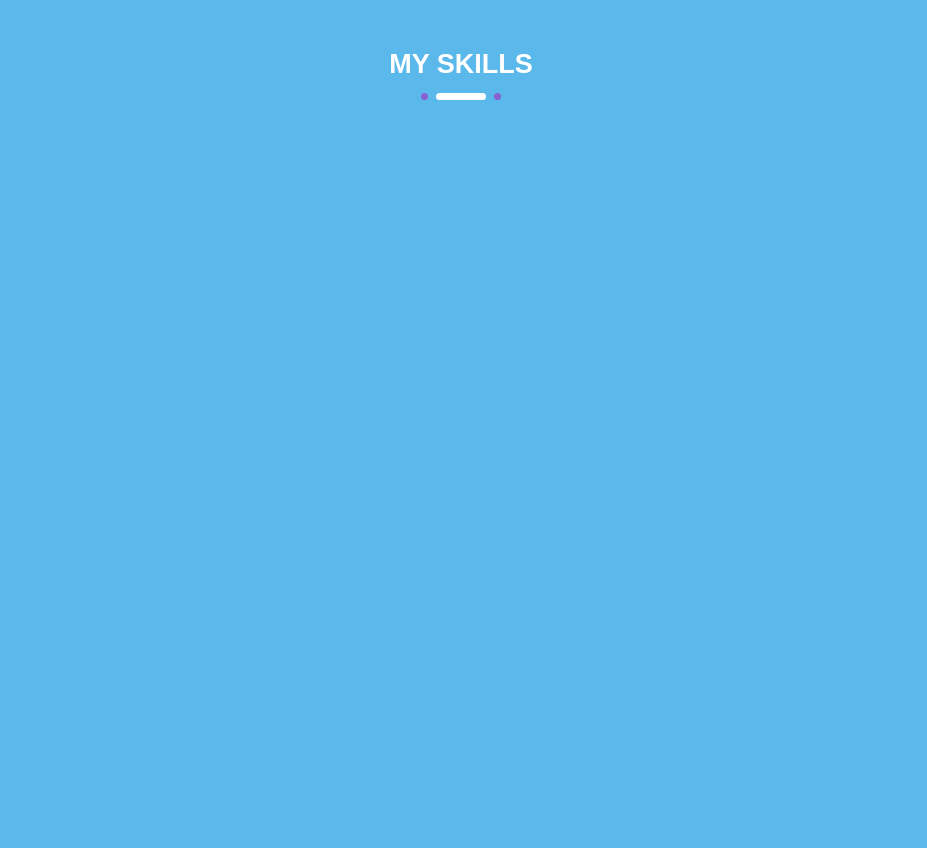
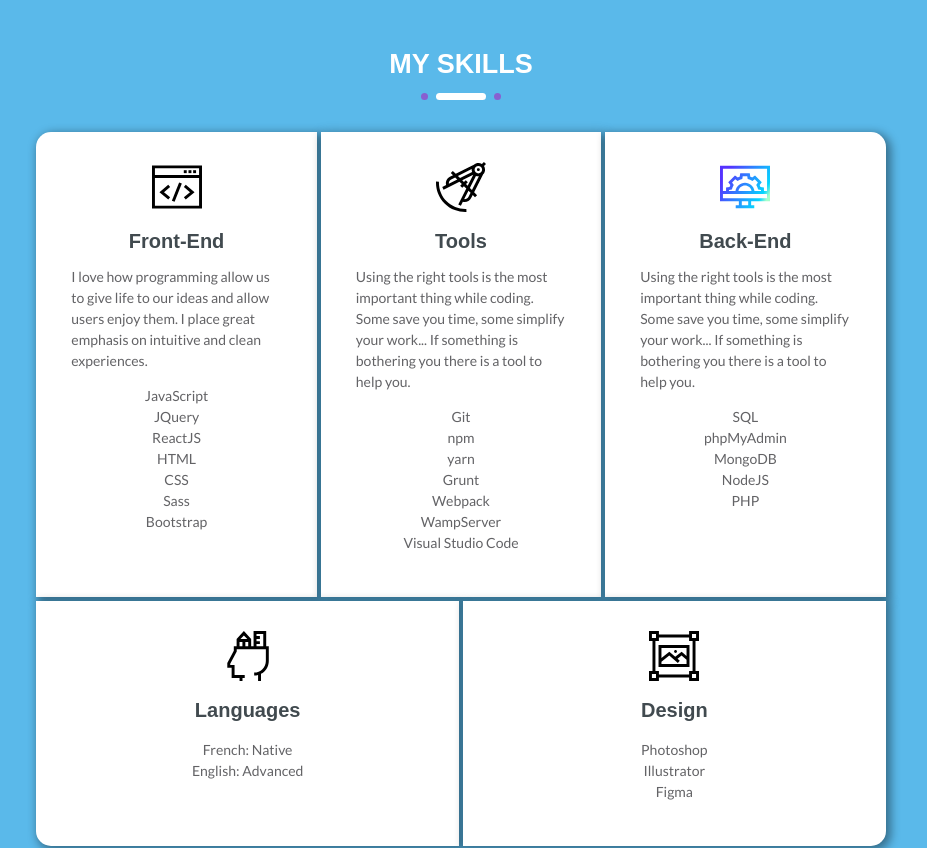
Before and after one commit to ThomasPalamara/React-Resume, a React (Create React App) app: page / in a window 1280 px wide. Shown: the part 1220-2068 px from the top of the page, without its empty margins (179-1106 px from the left). Built offline with nearby package versions, Linux system fonts and the light colour scheme; a web font is replaced by a local one.

Commit message:
Correction skills

```diff
--- a/src/components/Skills.js
+++ b/src/components/Skills.js
@@ -17,9 +17,6 @@
                     <h3 className="section-title">{resume.skills.title}</h3>
                     <div className="divider" />
                     <div className="card-row first">
-                        <svg viewBox="0 0 32 32">
-                            <use href={design}></use>
-                        </svg>
                     {resume.skills.categories.map((category, i) => (
                         <div key={i} className={`card-col ${i < 3 ? 'third' : 'half'}`}>
                             <div className="card">
--- a/src/css/index.css
+++ b/src/css/index.css
@@ -6,9 +6,6 @@
   src: url("../fonts/LeagueSpartan-Bold.otf");
   /* IE9 Compat Modes */ }
 
-body, html{
-  height: auto;
-}
 body {
   margin: 0px;
   padding: 0;
--- a/src/css/scss/base/card.scss
+++ b/src/css/scss/base/card.scss
@@ -34,19 +34,21 @@
         width: 50%;
     }
 
+    &:first-child .card {
+        border-top-left-radius: 15px;
+    }
 
-        &:first-child .card {
-            border-top-left-radius: 15px
-        }
-        &:nth-child(3) .card {
-            border-top-right-radius: 15px
-        }
-        &:nth-child(4) .card {
-            border-bottom-left-radius: 15px
-        }
-        &:last-child .card {
-            border-bottom-right-radius: 15px
-        }
+    &:nth-child(3) .card {
+        border-top-right-radius: 15px;
+    }
+
+    &:nth-child(4) .card {
+        border-bottom-left-radius: 15px;
+    }
+
+    &:last-child .card {
+        border-bottom-right-radius: 15px;
+    }
 }
 
 .card {
@@ -60,15 +62,16 @@
         font-weight: bold;
         text-align: center;
     }
-    p{
+
+    p {
         font-size: 14px;
     }
-    ul{
+
+    ul {
         list-style: none;
         text-align: center;
         padding: 0;
-        li{
 
-        }
+        li {}
     }
 }
```
